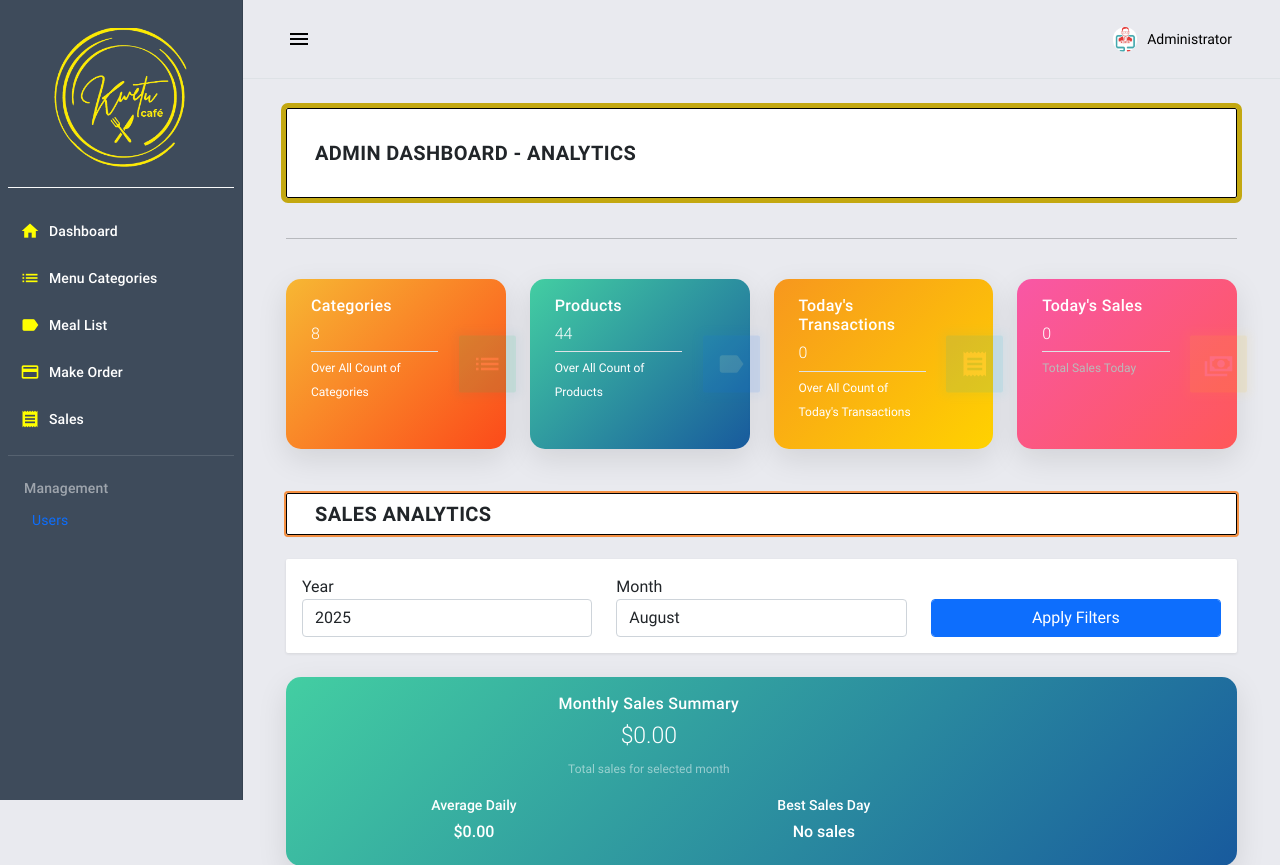
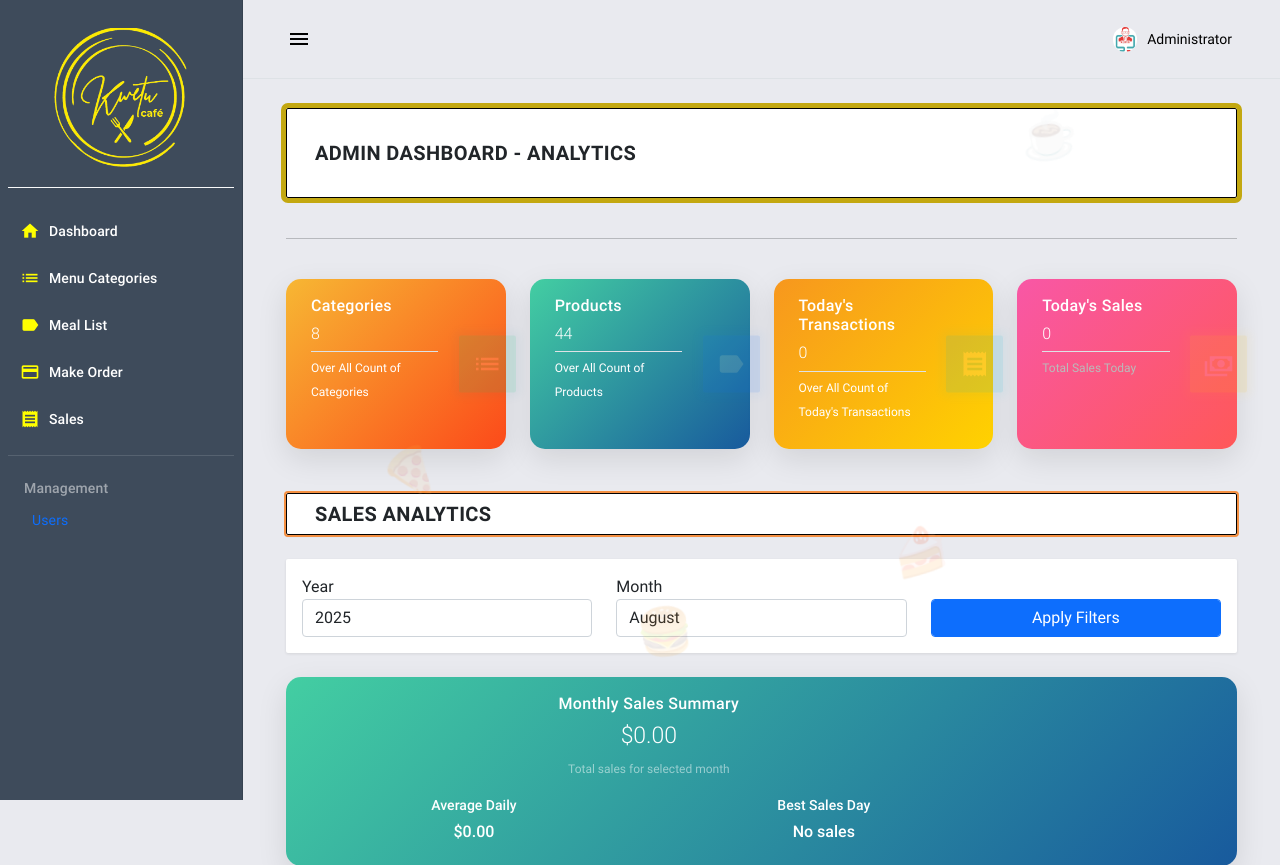
Before and after one commit to alfredmm/kwetu-cafe-pos-v2, a Django app: page / in a window 1280 px wide. Shown: the top 865 px of the page. Run offline with Django 3.2, Linux system fonts and the light colour scheme; a user stored in the database is signed in; data comes from the database, SQL or seed files in the repository; data that the repository does not hold is empty; some libraries are stand-ins or nearby versions.

Commit message:
Update home.html

```diff
--- a/posApp/templates/posApp/home.html
+++ b/posApp/templates/posApp/home.html
@@ -1,6 +1,14 @@
 {% extends "posApp/base.html" %}
 {% load humanize %}
 {% block pageContent %}
+
+<div class="restaurant-anim-icons">
+    <span class="icon-fork">&#127860;</span>
+    <span class="icon-cup">&#9749;</span>
+    <span class="icon-burger">&#127828;</span>
+    <span class="icon-pizza">&#127829;</span>
+    <span class="icon-cake">&#127856;</span>
+</div>
 
 <div class="mdc-layout-grid__cell stretch-card mdc-layout-grid__cell--span-12">
     <div class="mdc-card" style="
@@ -243,7 +251,7 @@
 <!-- Include Chart.js -->
 <script src="https://cdnjs.cloudflare.com/ajax/libs/Chart.js/3.9.1/chart.min.js"></script>
 <style>
-    .info-card {
+      .info-card {
         background: linear-gradient(135deg, darkgrey 0%, #b8c52f 100%);
         color: black;
         border-radius: 15px;
@@ -284,7 +292,6 @@
         opacity: 0.12;
         pointer-events: none;
     }
-    /* Chart container fixed height for Chart.js */
     .chart-body {
         min-height: 320px;
         height: 350px;
@@ -300,6 +307,32 @@
     }
     @media (max-width: 600px) {
         .info-card { padding: 12px 4px 10px 4px; }
+    }
+
+    /* --- Restaurant/Food Floating Animations --- */
+    .restaurant-anim-icons {
+        position: fixed;
+        pointer-events: none;
+        z-index: 2;
+        left: 0; top: 0; width: 100vw; height: 100vh;
+        overflow: hidden;
+    }
+    .restaurant-anim-icons span {
+        position: absolute;
+        font-size: 2.5rem;
+        opacity: 0.13;
+        animation: float-restaurant-icons 14s linear infinite;
+        user-select: none;
+    }
+    .icon-fork { left: 8vw; top: 12vh; animation-delay: 0s;}
+    .icon-cup { left: 80vw; top: 18vh; animation-delay: 2s;}
+    .icon-burger { left: 50vw; top: 80vh; animation-delay: 4s;}
+    .icon-pizza { left: 30vw; top: 60vh; animation-delay: 6s;}
+    .icon-cake { left: 70vw; top: 70vh; animation-delay: 8s;}
+    @keyframes float-restaurant-icons {
+        0% { transform: translateY(0) scale(1);}
+        50% { transform: translateY(-40px) scale(1.15) rotate(-8deg);}
+        100% { transform: translateY(0) scale(1);}
     }
 </style>
 
```
